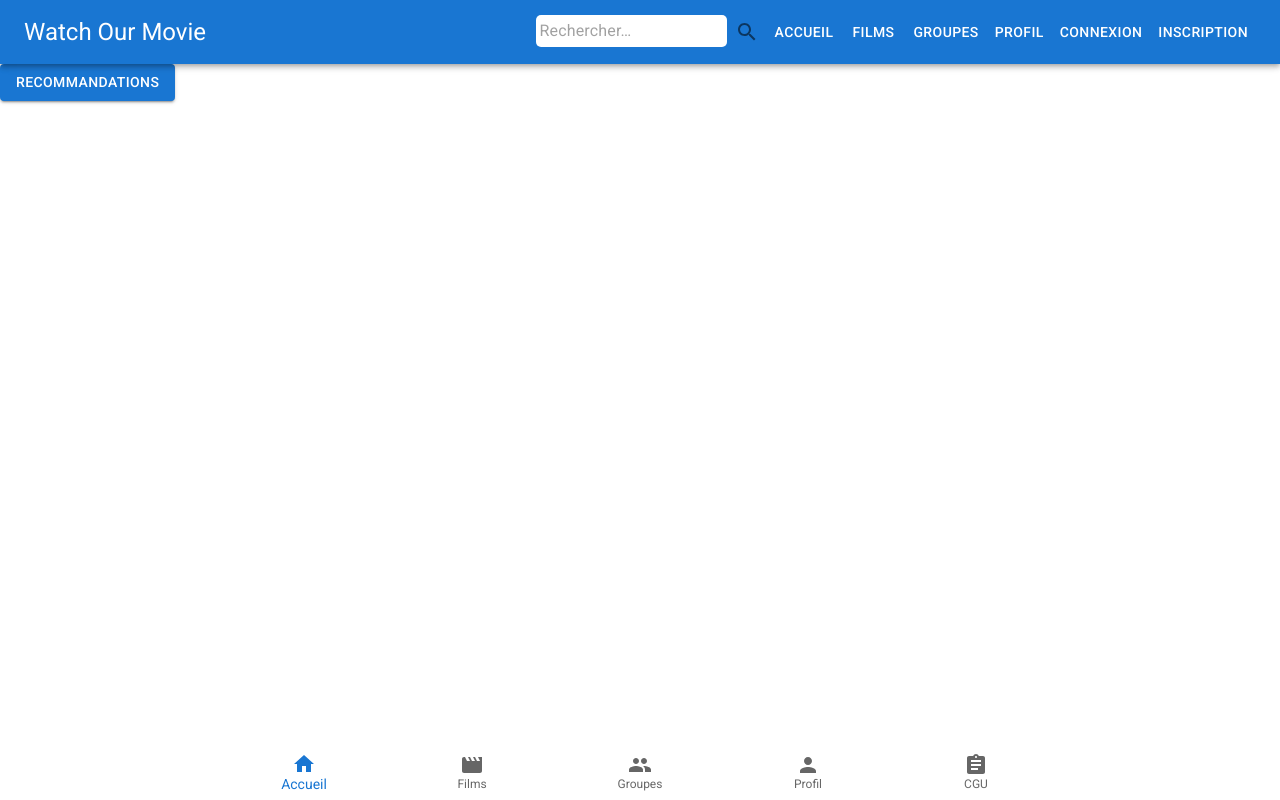
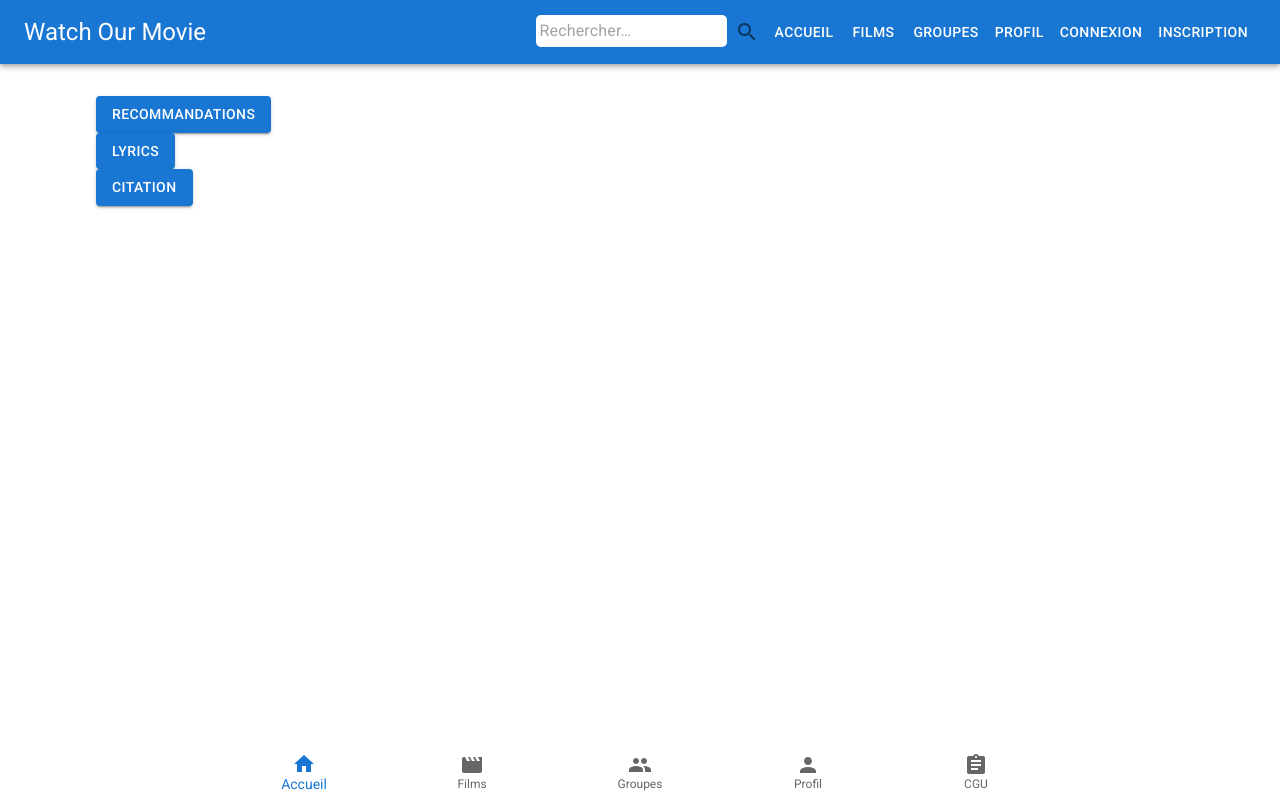
Before and after one commit to PingouinDuTurfu/WatchOurMovie, a React (Create React App) app in the folder front/wom/: page / in a window 1280 px wide. Built offline with nearby package versions, Linux system fonts and the light colour scheme.

Commit message:
Exemples api lyrics & citations

```diff
--- a/front/wom/package.json
+++ b/front/wom/package.json
@@ -15,6 +15,8 @@
     "@types/node": "^16.18.70",
     "@types/react": "^18.2.47",
     "@types/react-dom": "^18.2.18",
+    "axios": "^1.6.8",
+    "express": "^4.19.2",
     "react": "^18.2.0",
     "react-dom": "^18.2.0",
     "react-router-dom": "^6.21.1",
--- a/front/wom/public/index.html
+++ b/front/wom/public/index.html
@@ -24,7 +24,7 @@
       work correctly both with client-side routing and a non-root public URL.
       Learn how to configure a non-root public URL by running `npm run build`.
     -->
-    <title>React App</title>
+    <title>Watch Our Movie</title>
   </head>
   <body>
     <noscript>You need to enable JavaScript to run this app.</noscript>
--- a/front/wom/src/components/App.tsx
+++ b/front/wom/src/components/App.tsx
@@ -1,9 +1,9 @@
 import { BrowserRouter } from "react-router-dom";
-import "../css/App.css";
 import AppFooter from "./AppFooter";
 import AppMenu from "./AppMenu";
 import AppRouter from "./AppRouter";
 import { useState } from "react";
+import styles from "../css/App.module.css"
 
 function App() {
   const [footerNavValue, setFooterNavValue] = useState<number | undefined>(0);
@@ -11,8 +11,10 @@ function App() {
   return (
     <>
       <BrowserRouter>
-      <AppMenu setFooterNavValue={setFooterNavValue} />
-        <AppRouter/>
+        <AppMenu setFooterNavValue={setFooterNavValue} />
+        <div className={styles.MainContent}>
+          <AppRouter/>
+        </div>
         <AppFooter footerNavValue={footerNavValue} setFooterNavValue={setFooterNavValue} />
       </BrowserRouter>
     </>
--- /dev/null
+++ b/front/wom/src/components/AppError404.tsx
@@ -0,0 +1,7 @@
+import { Typography } from '@mui/material'
+
+export default function AppError404() {
+  return (
+    <Typography variant='h1' style={{ display: "flex", alignContent: "center", justifyContent: "center" }}>Page Not Found</Typography>
+  )
+}
--- a/front/wom/src/components/AppFooter.tsx
+++ b/front/wom/src/components/AppFooter.tsx
@@ -1,6 +1,6 @@
 import { Assignment, Home, Movie, People, Person } from '@mui/icons-material';
 import { BottomNavigation, BottomNavigationAction } from '@mui/material'
-import React, { useState } from 'react'
+import React from 'react'
 import styles from "../css/AppFooter.module.css";
 import { Link } from 'react-router-dom';
 
--- a/front/wom/src/components/AppHome.tsx
+++ b/front/wom/src/components/AppHome.tsx
@@ -1,10 +1,17 @@
-import { Button } from '@mui/material'
-import { Link } from 'react-router-dom'
+import React from 'react';
+import { Button } from '@mui/material';
+import { Link } from 'react-router-dom';
+import AppTestLyricsApi from './AppTestLyricsApi';
+import MovieQuoteApi from './AppTestQuotesApi';
 
-export default function AppHome() {
+const AppHome = () => {
   return (
     <div>
       <Button variant='contained' component={Link} to="/recommandations">Recommandations</Button>
+      <AppTestLyricsApi />
+      <MovieQuoteApi />
     </div>
-  )
-}
+  );
+};
+
+export default AppHome;
--- a/front/wom/src/components/AppRouter.tsx
+++ b/front/wom/src/components/AppRouter.tsx
@@ -7,6 +7,7 @@ import AppFilms from "./AppFilms";
 import AppGroupes from "./AppGroupes";
 import AppCGU from "./AppCGU";
 import AppRecommandations from "./AppRecommandations";
+import AppError404 from './AppError404';
 
 const AppRouter = () => {
   return (
@@ -19,6 +20,7 @@ const AppRouter = () => {
       <Route path="/inscription" element={<AppInscription />} />
       <Route path="/cgu" element={<AppCGU />} />
       <Route path="/recommandations" element={<AppRecommandations />} />
+      <Route path="*" element={<AppError404 />} />
     </Routes>
   );
 };
--- /dev/null
+++ b/front/wom/src/components/AppTestLyricsApi.tsx
@@ -0,0 +1,42 @@
+import { Button, Paper, Typography } from '@mui/material';
+import { useState } from 'react';
+
+interface LyricsResponse {
+  quote: string;
+  album: string;
+  song: string;
+}
+
+const AppTestApi = () => {
+  const [lyrics, setLyrics] = useState<string | null>(null);
+  const [album, setAlbum] = useState<string | null>(null);
+  const [song, setSong] = useState<string | null>(null);
+
+  const fetchLyrics = async () => {
+    try {
+      const response = await fetch('https://taylorswiftapi.onrender.com/get');
+      const data: LyricsResponse = await response.json();
+      setLyrics(data.quote);
+      setAlbum(data.album);
+      setSong(data.song);
+    } catch (error) {
+      console.error('Error fetching lyrics:', error);
+    }
+  };
+
+  return (
+    <div>
+      <Button variant="contained" onClick={fetchLyrics}>Lyrics</Button>
+      {lyrics && (
+        <Paper elevation={3} style={{ margin: '1em', padding: '10px' }}>
+          <Typography variant="h6">TS 💜</Typography>
+          <Typography variant="body1">Lyrics : {lyrics}</Typography>
+          <Typography variant="body2">Musique : {song}</Typography>
+          <Typography variant="body2">Album : {album}</Typography>
+        </Paper>
+      )}
+    </div>
+  );
+};
+
+export default AppTestApi;
--- /dev/null
+++ b/front/wom/src/components/AppTestQuotesApi.tsx
@@ -0,0 +1,38 @@
+import { Button, Paper, Typography } from '@mui/material';
+import { useState } from 'react';
+
+interface QuoteResponse {
+  content: string;
+  author: string;
+}
+
+const AppRandomQuote = () => {
+  const [quote, setQuote] = useState<string | null>(null);
+  const [author, setAuthor] = useState<string | null>(null);
+
+  const fetchRandomQuote = async () => {
+    try {
+      const response = await fetch('https://api.quotable.io/random');
+      const data: QuoteResponse = await response.json();
+      setQuote(data.content);
+      setAuthor(data.author);
+    } catch (error) {
+      console.error('Error fetching random quote:', error);
+    }
+  };
+
+  return (
+    <div>
+      <Button variant="contained" onClick={fetchRandomQuote}>Citation</Button>
+      {quote && (
+        <Paper elevation={3} style={{ margin: '1em', padding: '10px' }}>
+          <Typography variant="h6">Citation</Typography>
+          <Typography variant="body1">Citation : {quote}</Typography>
+          <Typography variant="body2">Auteur : {author}</Typography>
+        </Paper>
+      )}
+    </div>
+  );
+};
+
+export default AppRandomQuote;
--- /dev/null
+++ b/front/wom/src/css/App.module.css
@@ -0,0 +1,3 @@
+.MainContent {
+    margin: 2em 6em 2em 6em;
+}
```
Also changed, not shown: front/wom/public/manifest.json, front/wom/src/css/App.css (deleted), 1 other file (tests, documents, lock files or other folders).
